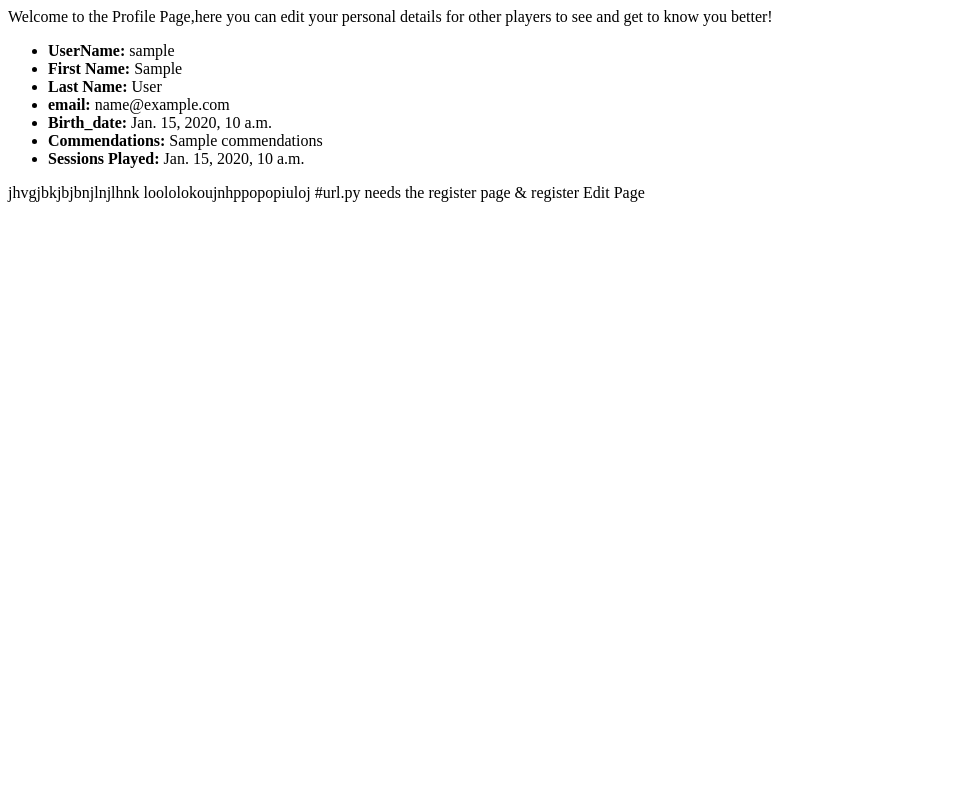
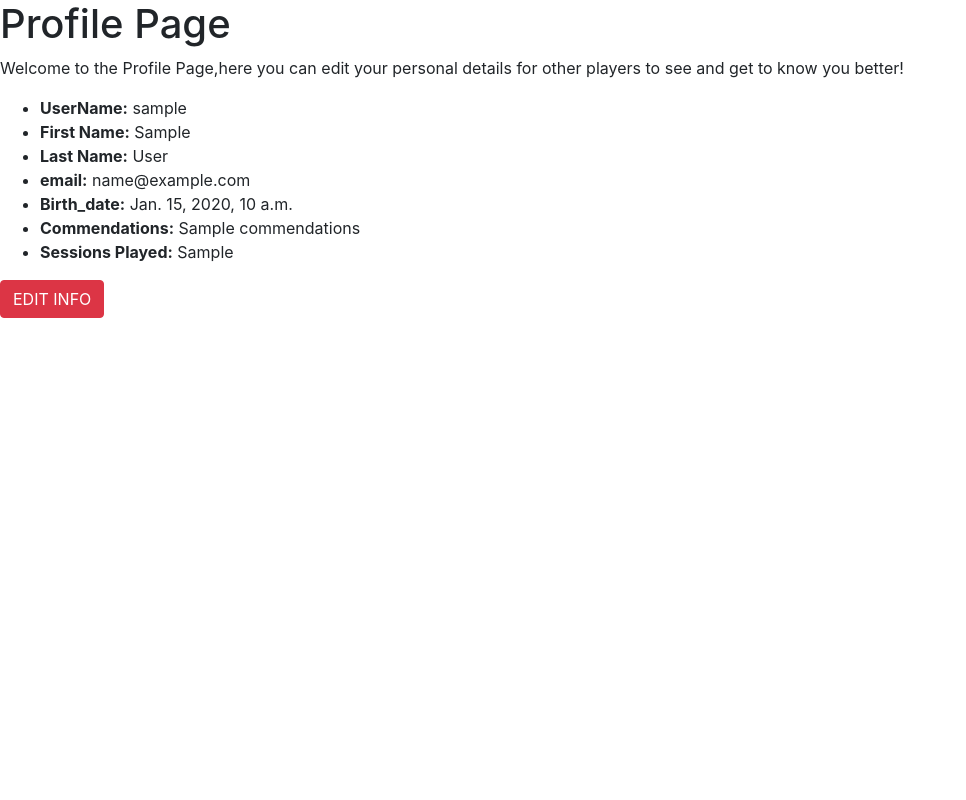
Before and after one commit to webdev498/python-django-mvc-match-making-system, a Django app: template siteroot/mysite/templates/profile.html in a window 1280 px wide. Shown: the whole page, without its empty margins (0-966 px from the left). Run offline with Django 3.2, Linux system fonts and the light colour scheme; the template is opened without the code that fills it: most values are stand-ins (such as "Sample title", 1, 10 or a date in 2020); some libraries are stand-ins or nearby versions.

Commit message:
Updated Profile.html
Added Bootstrap Buttons and formatted

```diff
--- a/siteroot/mysite/templates/profile.html
+++ b/siteroot/mysite/templates/profile.html
@@ -1,22 +1,43 @@
 <html>
+ <head>
+   <title>Profile Page></title>
+   <link rel="stylesheet" href="https://maxcdn.bootstrapcdn.com/bootstrap/4.0.0/css/bootstrap.min.css"
+    integrity="sha384-Gn5384xqQ1aoWXA+058RXPxPg6fy4IWvTNh0E263XmFcJlSAwiGgFAW/dAiS6JXm"
+     crossorigin="anonymous">
+<h1>Profile Page</h1>
 <body>
 
-<title>Profile Page</title>
 
 
-<div class="container">
+
+
 <p>Welcome to the Profile Page,here you can edit your personal details for other players to see and get to know you better!</p>
 
  <ul>
     <li><strong>UserName:</strong> {{ username }}</li>
+
     <li><strong>First Name:</strong> {{ first_name }}</li>
+
 	 <li><strong>Last Name:</strong> {{ last_name }}</li>
+
 	 <li><strong>email:</strong>  {{ email }}</li>
-    <li><strong>Birth_date:</strong> {{ birth_date }}</li>
+
+    <li><strong>Birth_date:</strong> {{ date_birth }}</li>
+
 	<li><strong>Commendations:</strong> {{ commendations }}</li>
-	<li><strong>Sessions Played:</strong> {{ birth_date }}</li>
+
+  <li><strong>Sessions Played:</strong> {{ sessions_played }}</li>
+
   </ul>
-</div>
-jhvgjbkjbjbnjlnjlhnk loololokoujnhppopopiuloj
 
-  #url.py needs the register page & register Edit Page
+
+  <input type="button" class="btn btn-danger" value="EDIT INFO" onclick="location.href = '#EDIT PROFILE URL';">
+
+
+
+
+
+
+
+</body>
+</html>
```
